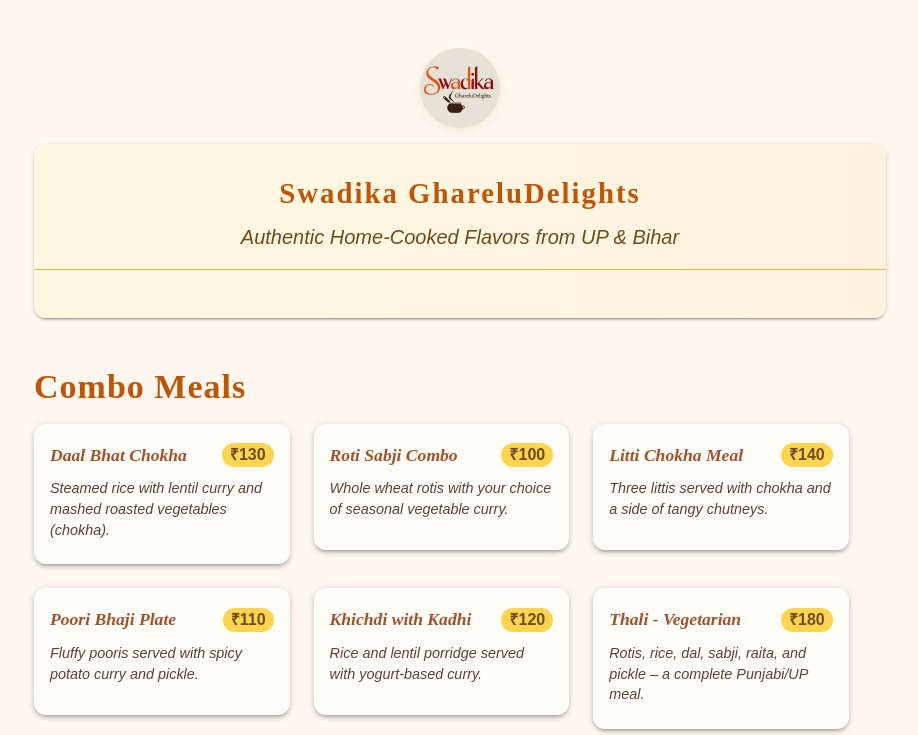
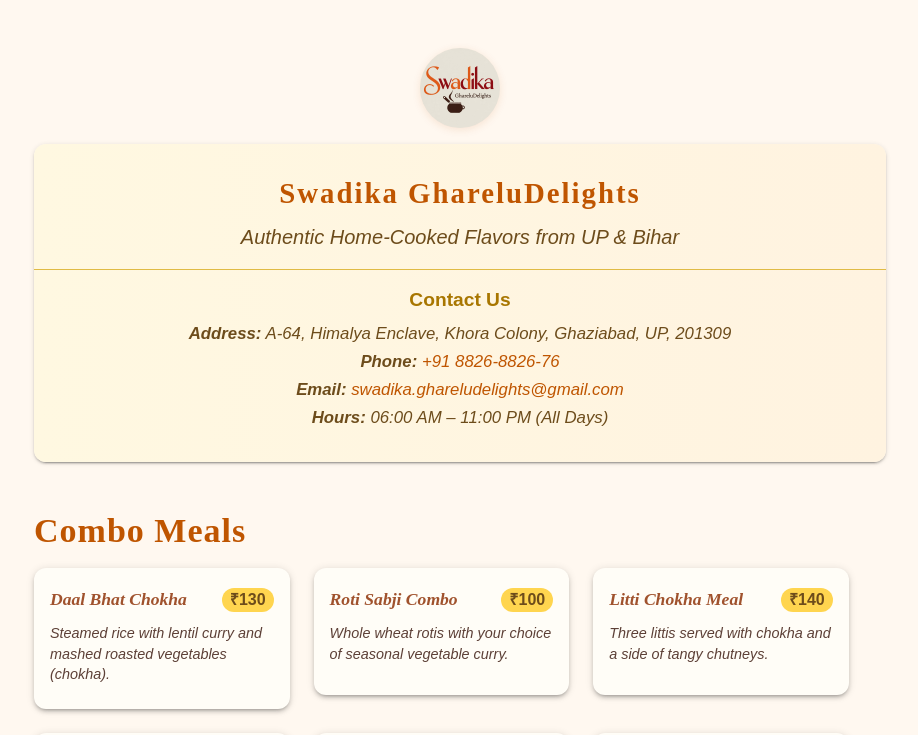
Before and after one commit to kumarPint00/swadika, a Next.js app: page / in a window 1280 px wide. Shown: the top 735 px of the page, without its empty margins (180-1098 px from the left). Built offline with nearby package versions, Linux system fonts and the light colour scheme.

Commit message:
Add contact information section to the homepage

```diff
--- a/app/page.tsx
+++ b/app/page.tsx
@@ -558,6 +558,56 @@
           Authentic Home-Cooked Flavors from UP & Bihar
         </Typography>
         <Divider sx={{ my: 2, bgcolor: "#FFD54F" }} />
+        <Typography
+          variant="body1"
+          sx={{
+            color: "#A87600",
+            fontWeight: 500,
+            fontSize: { xs: "1.1rem", md: "1.2rem" },
+            mb: 1,
+          }}
+        >
+          <strong>Contact Us</strong>
+        </Typography>
+        <Typography
+          variant="body2"
+          sx={{
+            color: "#6D4C1B",
+            fontSize: { xs: "1rem", md: "1.05rem" },
+            mb: 0.5,
+          }}
+        >
+          <strong>Address:</strong> A-64, Himalya Enclave, Khora Colony, Ghaziabad, UP, 201309
+        </Typography>
+        <Typography
+          variant="body2"
+          sx={{
+            color: "#6D4C1B",
+            fontSize: { xs: "1rem", md: "1.05rem" },
+            mb: 0.5,
+          }}
+        >
+          <strong>Phone:</strong> <a href="tel:+919876543210" style={{ color: "#BF5500", textDecoration: "none" }}>+91 8826-8826-76</a>
+        </Typography>
+        <Typography
+          variant="body2"
+          sx={{
+            color: "#6D4C1B",
+            fontSize: { xs: "1rem", md: "1.05rem" },
+            mb: 0.5,
+          }}
+        >
+          <strong>Email:</strong> <a href="mailto:swadika.ghareludelights@gmail.com" style={{ color: "#BF5500", textDecoration: "none" }}>swadika.ghareludelights@gmail.com</a>
+        </Typography>
+        <Typography
+          variant="body2"
+          sx={{
+            color: "#6D4C1B",
+            fontSize: { xs: "1rem", md: "1.05rem" },
+          }}
+        >
+          <strong>Hours:</strong> 06:00 AM – 11:00 PM (All Days)
+        </Typography>
       </Box>
 
       {/* Menu Sections */}
```
